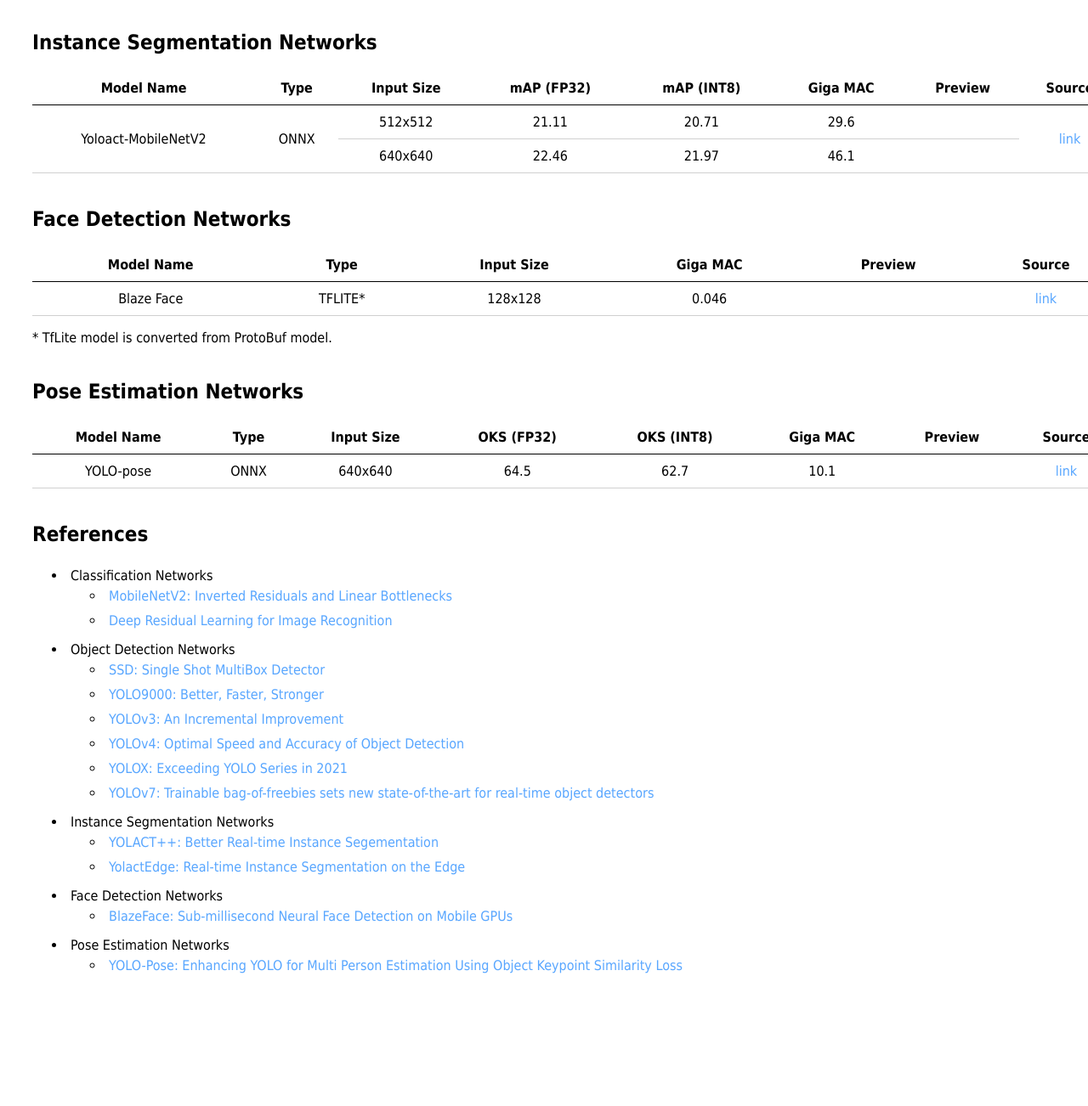
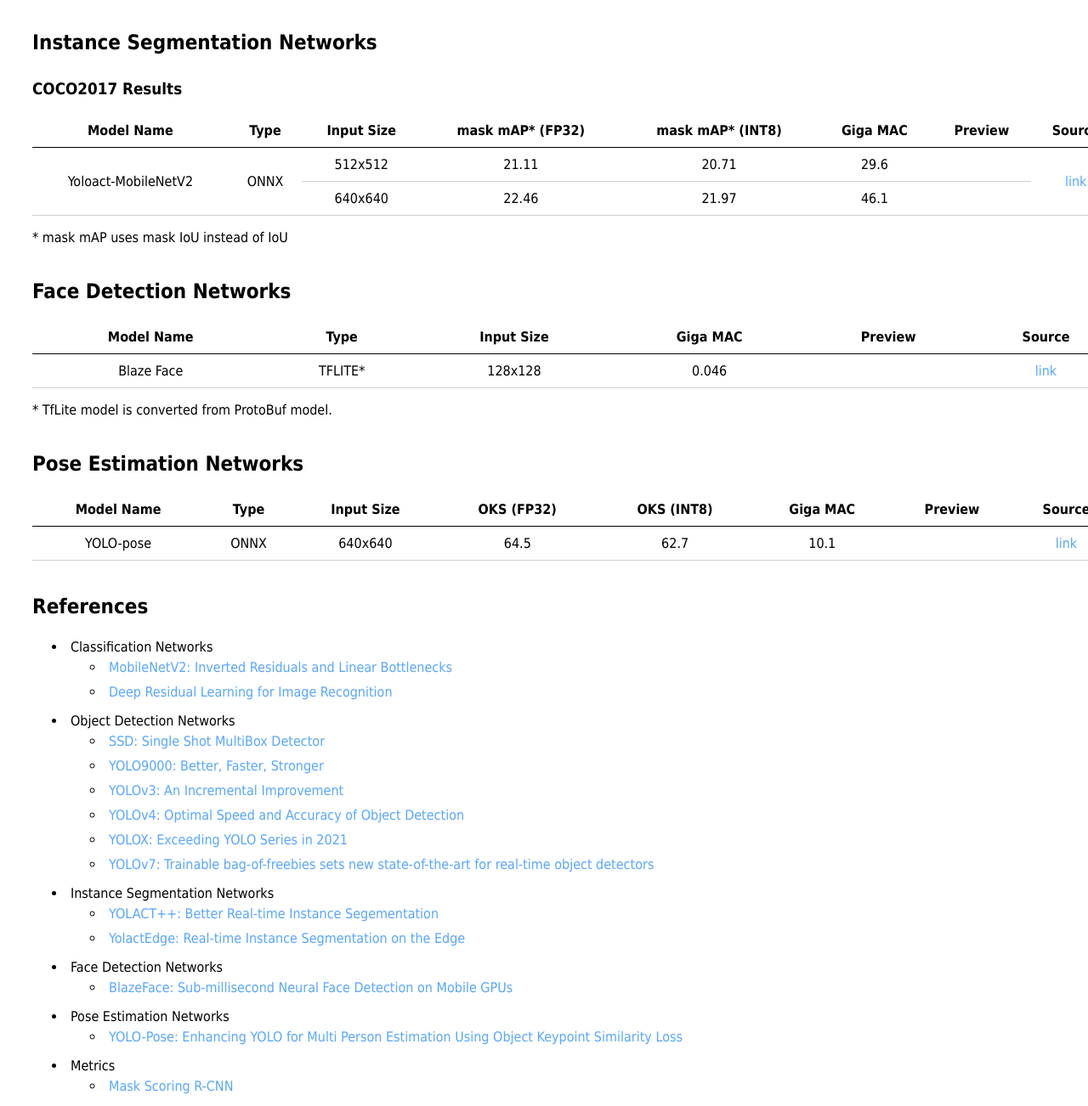
Before and after one commit to openedges/openedges.github.io, a plain HTML site: page index.html in a window 1280 px wide. Shown: the part 2200-3502 px from the top of the page at 85% size. Before the commit the page ends 3402 px from the top, so only its background shows below. Drawn offline with Linux system fonts and the light colour scheme.

Commit message:
add mask mAP paper to references

```diff
--- a/index.html
+++ b/index.html
@@ -476,6 +476,8 @@
 
 <h2 id="instance_segmentation_networks">Instance Segmentation Networks</h2>
 
+<h3>COCO2017 Results</h3>
+
 <div>
 	<table width="1280">
 		<thead>
@@ -483,8 +485,8 @@
 				<th>Model Name</th>
 				<th>Type</th>
 				<th>Input Size</th>
-				<th>mAP (FP32)</th>
-				<th>mAP (INT8)</th>
+				<th>mask mAP* (FP32)</th>
+				<th>mask mAP* (INT8)</th>
 				<th>Giga MAC</th>
 				<!-- th>FPS</th -->
 				<th>Preview</th>
@@ -512,6 +514,8 @@
 		</tr>
 	</table>
 </div>
+
+<p>* mask mAP uses mask IoU instead of IoU</p>
 
 <h2 id="face_detection_networks">Face Detection Networks</h2>
 
@@ -614,6 +618,12 @@
 				<li><a href="https://arxiv.org/abs/2204.06806">YOLO-Pose: Enhancing YOLO for Multi Person Estimation Using Object Keypoint Similarity Loss</a></li>
 			</ul>
 		</li>
+		<li>
+			Metrics
+			<ul>
+				<li><a href="https://arxiv.org/abs/1903.00241.pdf">Mask Scoring R-CNN</a></li>
+			</ul>
+		</li>
 	</ul>
 </div>
 
```
